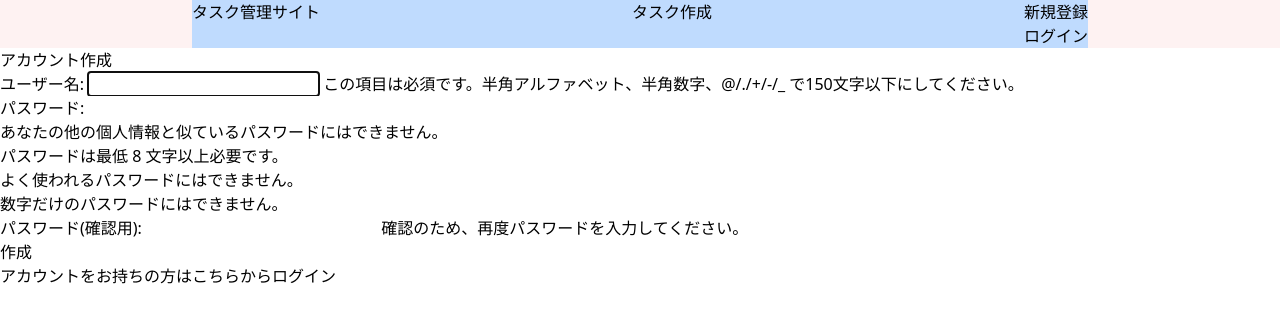
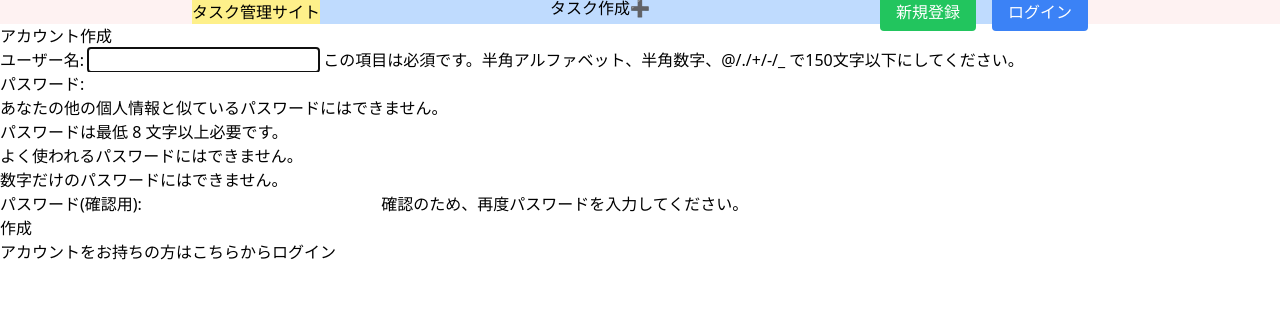
Before and after one commit to nibuno/djangoTaskApp, a Django app: page /signup/ in a window 1280 px wide. Shown: the top 323 px of the page. Run offline with Django 4.2, Linux system fonts and the light colour scheme; some libraries are stand-ins or nearby versions.

Commit message:
ヘッダーのレイアウトを整える

```diff
--- a/mysite/tasks/templates/base.html
+++ b/mysite/tasks/templates/base.html
@@ -10,18 +10,33 @@
 <header>
     <nav class="w-full bg-red-50">
         <div class="flex justify-between bg-blue-200 max-w-4xl mx-auto">
-            <p><a href="{% url 'task_list' %}">タスク管理サイト</a></p>
-            <ul>
-                <li><a href="{% url 'task_create' %}">タスク作成</a></li>
-            </ul>
-            <ul>
-                {% if user.is_authenticated %}
-                <li><a href="{% url 'logout' %}">ログアウト</a></li>
-                {% else %}
-                <li><a href="{% url 'signup' %}">新規登録</a></li>
-                <li><a href="{% url 'login' %}">ログイン</a></li>
-                {% endif %}
-            </ul>
+            <div class="flex items-center bg-yellow-200">
+                <a href="{% url 'task_list' %}">タスク管理サイト</a>
+            </div>
+            <div class="flex items-center h-4">
+                <a href="{% url 'task_create' %}">
+                    タスク作成➕
+                </a>
+            </div>
+            <div class="flex items-center">
+                <div class="">
+                    <ul class="flex space-x-4">
+                        {% if user.is_authenticated %}
+                        <li>
+                            <a href="{% url 'logout' %}" class="px-4 py-2 bg-red-500 text-white rounded hover:bg-red-700 transition duration-300 ease-in-out">ログアウト</a>
+                        </li>
+                        {% else %}
+                        <li>
+                            <a href="{% url 'signup' %}" class="px-4 py-2 bg-green-500 text-white rounded hover:bg-green-700 transition duration-300 ease-in-out">新規登録</a>
+                        </li>
+                        <li>
+                            <a href="{% url 'login' %}" class="px-4 py-2 bg-blue-500 text-white rounded hover:bg-blue-700 transition duration-300 ease-in-out">ログイン</a>
+                        </li>
+                        {% endif %}
+                    </ul>
+                </div>
+            </div>
+
         </div>
     </nav>
 </header>
```
